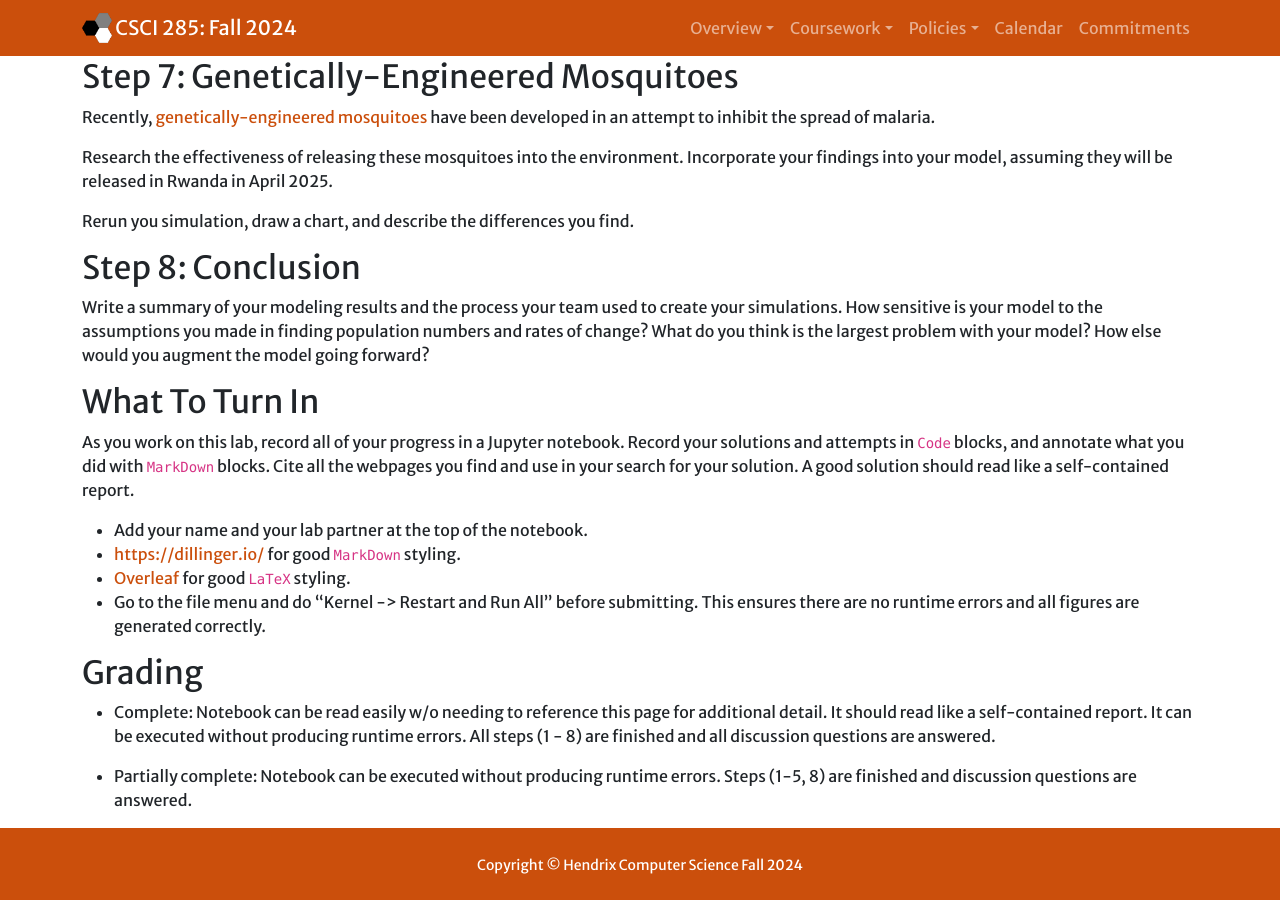
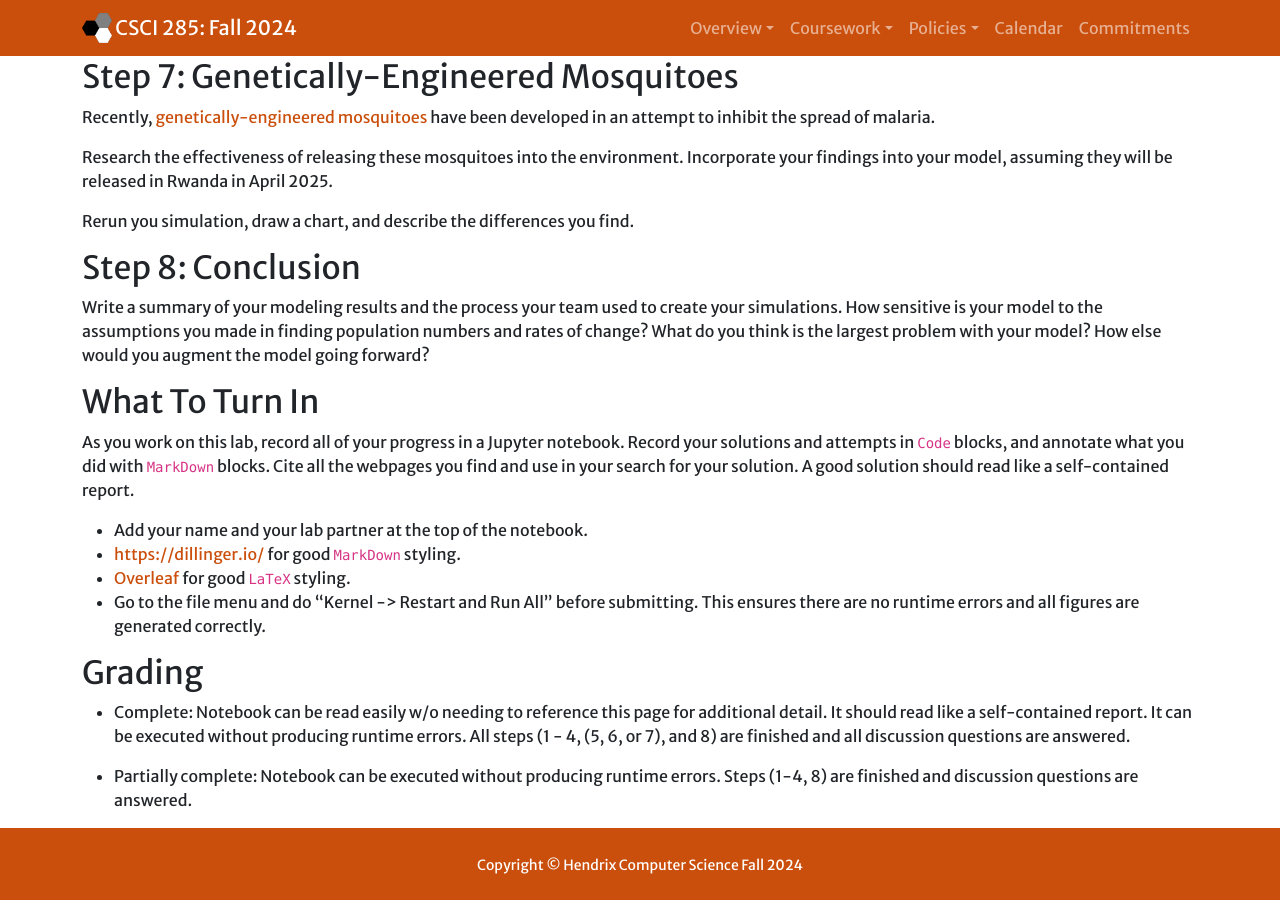
Before and after one commit to Hendrix-CS/csci285, a Jekyll site: the page built from labs/malaria.md, in a window 1280 px wide and 900 px high, scrolled down 1976 px. Built offline with Jekyll 4.4.1, drawn with Linux system fonts in a browser that asks for light colours; nearby versions of some CDN libraries; our own code applies the rules of GitHub Pages for plain Markdown files.

Commit message:
Updates for lab and new notes

```diff
--- a/labs/malaria.md
+++ b/labs/malaria.md
@@ -92,6 +92,6 @@ As you work on this lab, record all of your progress in a Jupyter notebook. Reco
 
 ## Grading
 
-* Complete: Notebook can be read easily w/o needing to reference this page for additional detail. It should read like a self-contained report. It can be executed without producing runtime errors. All steps (1 - 8) are finished and all discussion questions are answered.
+* Complete: Notebook can be read easily w/o needing to reference this page for additional detail. It should read like a self-contained report. It can be executed without producing runtime errors. All steps (1 - 4, (5, 6, or 7), and 8) are finished and all discussion questions are answered.
 
-* Partially complete: Notebook can be executed without producing runtime errors. Steps (1-5, 8) are finished and discussion questions are answered.
+* Partially complete: Notebook can be executed without producing runtime errors. Steps (1-4, 8) are finished and discussion questions are answered.
```
Also changed, not shown: index.md (+1 -0 lines), labs/election.md (+1 -3 lines).
